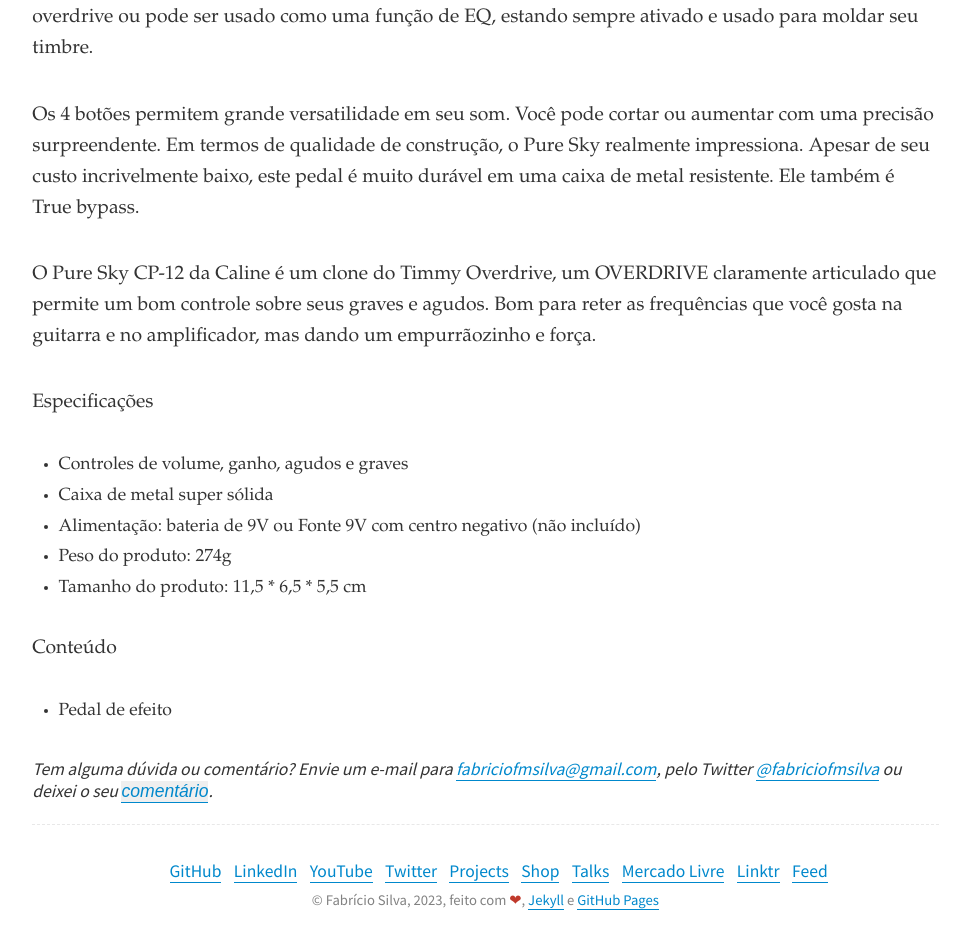
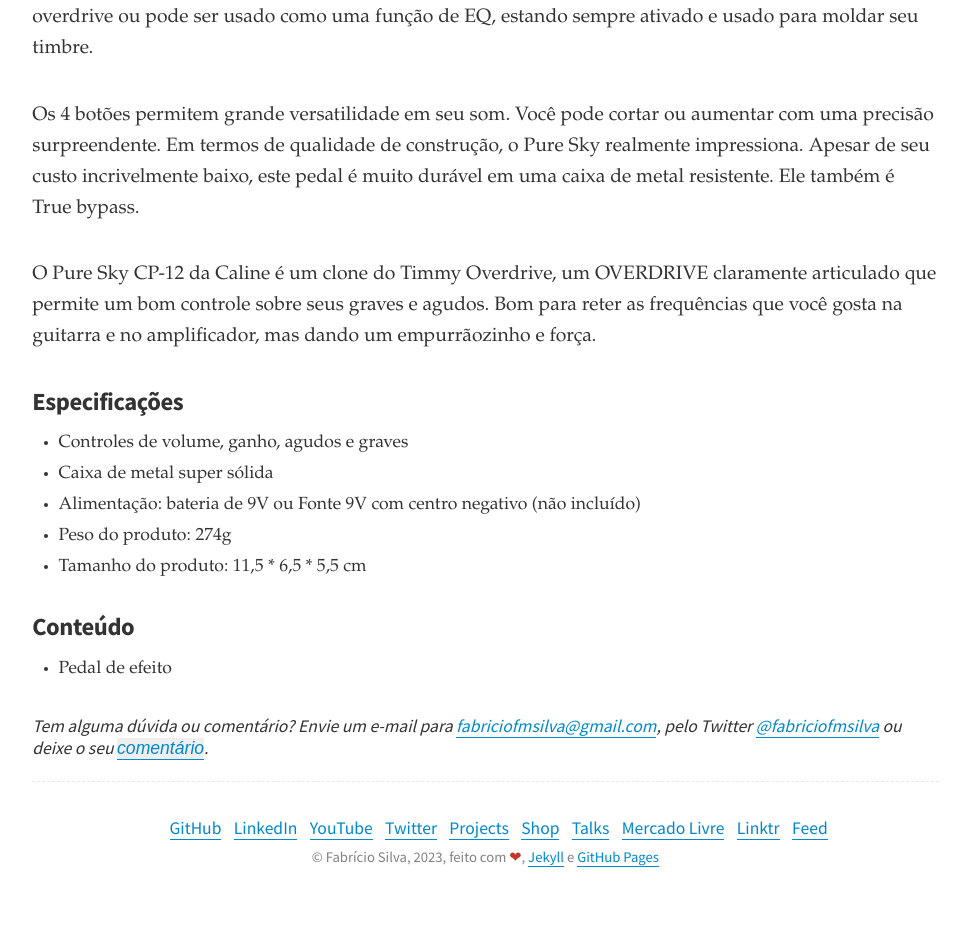
Before and after one commit to fabriciofmsilva/fabriciofmsilva.github.io, a Jekyll site: the page built from _shop/caline-pure-sky-overdrive.md, in a window 1280 px wide. Shown: the part 947-1891 px from the top of the page, without its empty margins (159-1126 px from the left). Built offline with Jekyll 4.4.1, drawn with Linux system fonts in a browser that asks for light colours; after the commit the page ends 1848 px from its top, so only the background shows below that.

Commit message:
atualiza o conteudo

```diff
--- a/_layouts/post.html
+++ b/_layouts/post.html
@@ -71,7 +71,7 @@
       </time>]
     </p>
   {% endif %}
-    <small>Tem alguma dúvida ou comentário? Envie um e-mail para <a href="mailto:&#102;&#097;&#098;&#114;&#105;&#099;&#105;&#111;&#102;&#109;&#115;&#105;&#108;&#118;&#097;&#064;&#103;&#109;&#097;&#105;&#108;&#046;&#099;&#111;&#109;">&#102;&#097;&#098;&#114;&#105;&#099;&#105;&#111;&#102;&#109;&#115;&#105;&#108;&#118;&#097;&#064;&#103;&#109;&#097;&#105;&#108;&#046;&#099;&#111;&#109;</a>, pelo Twitter <a href="https://twitter.com/fabriciofmsilva">@fabriciofmsilva</a> ou deixei o seu <button class="link" onClick="loadDisqusComments()">comentário</button>.</small>
+    <small>Tem alguma dúvida ou comentário? Envie um e-mail para <a href="mailto:&#102;&#097;&#098;&#114;&#105;&#099;&#105;&#111;&#102;&#109;&#115;&#105;&#108;&#118;&#097;&#064;&#103;&#109;&#097;&#105;&#108;&#046;&#099;&#111;&#109;">&#102;&#097;&#098;&#114;&#105;&#099;&#105;&#111;&#102;&#109;&#115;&#105;&#108;&#118;&#097;&#064;&#103;&#109;&#097;&#105;&#108;&#046;&#099;&#111;&#109;</a>, pelo Twitter <a href="https://twitter.com/fabriciofmsilva">@fabriciofmsilva</a> ou deixe o seu <button class="link" onClick="loadDisqusComments()">comentário</button>.</small>
 
     {% include disqus.html %}
   </footer>
--- a/_layouts/shop.html
+++ b/_layouts/shop.html
@@ -71,7 +71,7 @@
       </time>]
     </p>
   {% endif %}
-    <small>Tem alguma dúvida ou comentário? Envie um e-mail para <a href="mailto:&#102;&#097;&#098;&#114;&#105;&#099;&#105;&#111;&#102;&#109;&#115;&#105;&#108;&#118;&#097;&#064;&#103;&#109;&#097;&#105;&#108;&#046;&#099;&#111;&#109;">&#102;&#097;&#098;&#114;&#105;&#099;&#105;&#111;&#102;&#109;&#115;&#105;&#108;&#118;&#097;&#064;&#103;&#109;&#097;&#105;&#108;&#046;&#099;&#111;&#109;</a>, pelo Twitter <a href="https://twitter.com/fabriciofmsilva">@fabriciofmsilva</a> ou deixei o seu <button class="link" onClick="loadDisqusComments()">comentário</button>.</small>
+    <small>Tem alguma dúvida ou comentário? Envie um e-mail para <a href="mailto:&#102;&#097;&#098;&#114;&#105;&#099;&#105;&#111;&#102;&#109;&#115;&#105;&#108;&#118;&#097;&#064;&#103;&#109;&#097;&#105;&#108;&#046;&#099;&#111;&#109;">&#102;&#097;&#098;&#114;&#105;&#099;&#105;&#111;&#102;&#109;&#115;&#105;&#108;&#118;&#097;&#064;&#103;&#109;&#097;&#105;&#108;&#046;&#099;&#111;&#109;</a>, pelo Twitter <a href="https://twitter.com/fabriciofmsilva">@fabriciofmsilva</a> ou deixe o seu <button class="link" onClick="loadDisqusComments()">comentário</button>.</small>
 
     {% include disqus.html %}
   </footer>
--- a/_shop/caline-pure-sky-overdrive.md
+++ b/_shop/caline-pure-sky-overdrive.md
@@ -24,7 +24,7 @@
 
 O Pure Sky CP-12 da Caline é um clone do Timmy Overdrive, um OVERDRIVE claramente articulado que permite um bom controle sobre seus graves e agudos. Bom para reter as frequências que você gosta na guitarra e no amplificador, mas dando um empurrãozinho e força.
 
-Especificações
+### Especificações
 
 - Controles de volume, ganho, agudos e graves
 - Caixa de metal super sólida
@@ -32,6 +32,6 @@
 - Peso do produto: 274g
 - Tamanho do produto: 11,5 * 6,5 * 5,5 cm
 
-Conteúdo
+### Conteúdo
 
 - Pedal de efeito
```
Also changed, not shown: _shop/tomsline-manic-high-gain-distortion.md (+1 -1 lines).
